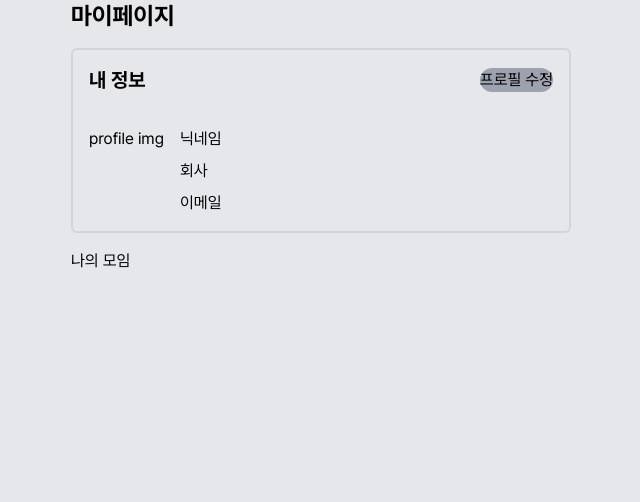
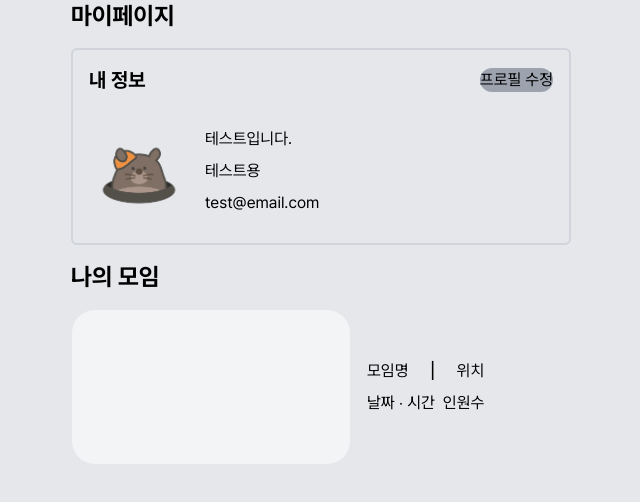
Before and after one commit to doy00/moim-platform-nextjs-typescript, a Next.js app: page /mypage in a window 1280 px wide. Shown: the top 502 px of the page, without its empty margins (319-959 px from the left). Built offline with nearby package versions, Linux system fonts and the light colour scheme.

Commit message:
feat : 내 프로필 api 연결 후 구현

```diff
--- a/src/app/mypage/page.tsx
+++ b/src/app/mypage/page.tsx
@@ -1,6 +1,36 @@
-import Meetings from '../../components/mypage/meetings/Meetings';
+'use client';
+
+import Meetings from '@/components/mypage/meetings/Meetings';
+import CreatedMeetings from '@/components/mypage/created-meetings/CreatedMeetings';
+// import { getUserInfo } from '@/apis/getUserInfo';
+import { IUser } from '@/types/user';
+import { useEffect, useState } from 'react';
+import Image from 'next/image';
+import defaultProfile from '../../../public/images/dude.png';
+
+const MOCK_USER: IUser = {
+  teamId: '6-5',
+  id: 1006,
+  email: 'test@email.com',
+  name: '테스트입니다.',
+  companyName: '테스트용',
+  image: null,
+  createdAt: new Date('2025-01-02T04:37:49.547Z'),
+  updatedAt: new Date('2025-01-02T04:37:49.547Z'),
+};
 
 export default function Mypage() {
+  const [userInfo, setUserInfo] = useState<IUser | null>(null);
+
+  useEffect(() => {
+    setUserInfo(MOCK_USER);
+    // const fetchInfo = async () => {
+    //   const data = await getUserInfo();
+    //   setUserInfo(data);
+    // };
+    // fetchInfo();
+  }, []);
+
   return (
     <div className="h-screen max-w-[1200px] mx-auto">
       <div className="flex flex-col gap-4">
@@ -13,15 +43,23 @@ export default function Mypage() {
           </div>
           <hr />
           <div className="flex gap-4">
-            <div>profile img</div>
+            <div>
+              <Image
+                src={userInfo?.image ?? defaultProfile}
+                alt="profile"
+                width={100}
+                height={100}
+              />
+            </div>
             <div className="flex flex-col gap-2">
-              <span>닉네임</span>
-              <span>회사</span>
-              <span>이메일</span>
+              <span>{userInfo?.name}</span>
+              <span>{userInfo?.companyName}</span>
+              <span>{userInfo?.email}</span>
             </div>
           </div>
         </div>
         <Meetings />
+        <CreatedMeetings />
       </div>
     </div>
   );
--- a/src/components/mypage/meetings/Meetings.tsx
+++ b/src/components/mypage/meetings/Meetings.tsx
@@ -4,7 +4,7 @@ export default function Meetings() {
       {/* TODO: 카테고리 부분 나의 모임, 나의 리뷰, 내가 만든 모임 병합은 각 페이지 구현 후 mypage 브랜치에
         서 병합하기 */}
       <div>
-        <span>나의 모임</span>
+        <h1 className="text-2xl font-bold">나의 모임</h1>
       </div>
     </div>
   );
```
